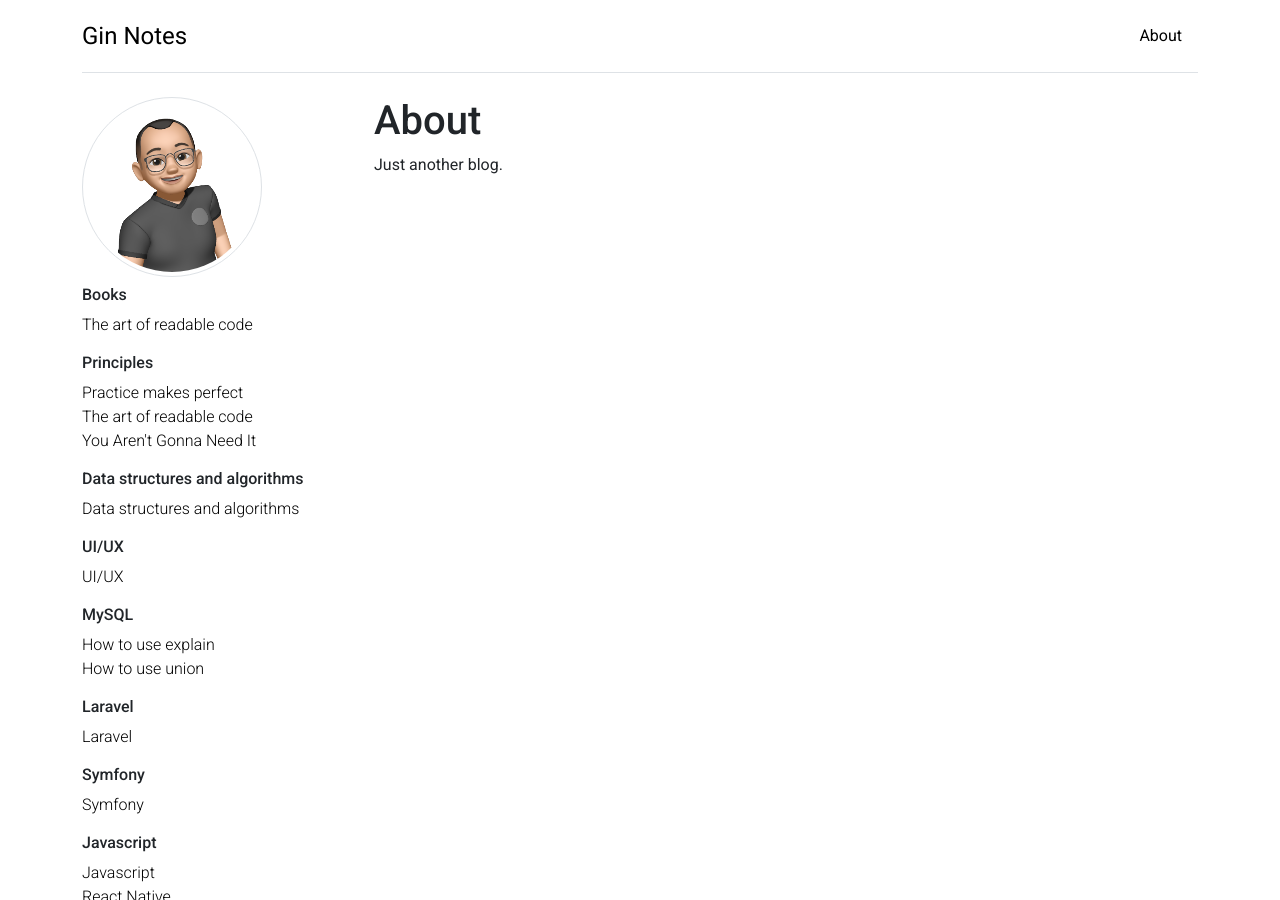
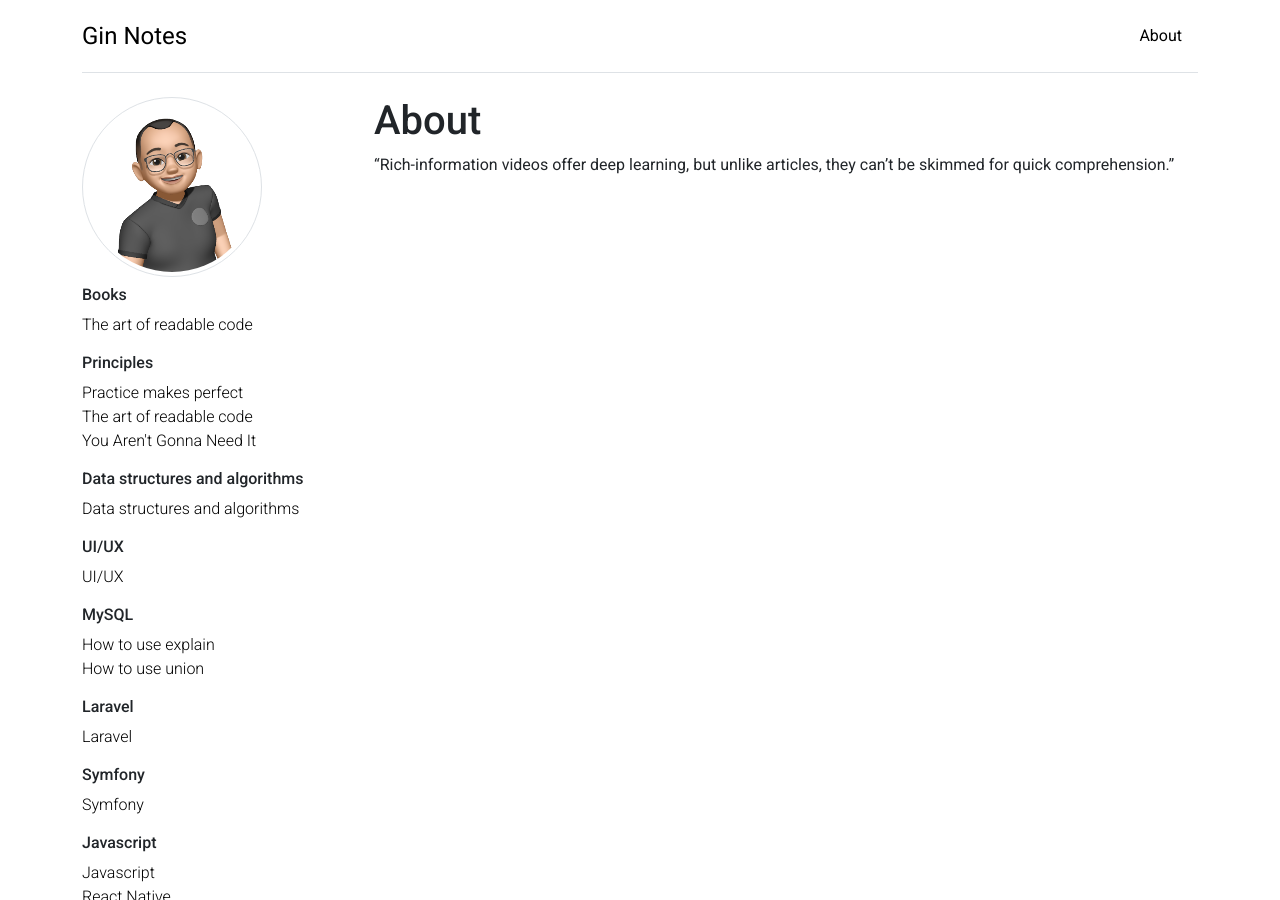
Before and after one commit to ictgtvt/ictgtvt.github.io, a Jekyll site: the page built from about.md, in a window 1280 px wide and 900 px high. Built offline with Jekyll 4.4.1, drawn with Linux system fonts in a browser that asks for light colours.

Commit message:
Update about.md

```diff
--- a/about.md
+++ b/about.md
@@ -4,4 +4,4 @@ title: About
 permalink: /about/
 ---
 
-Just another blog.
+"Rich-information videos offer deep learning, but unlike articles, they can't be skimmed for quick comprehension."
```
